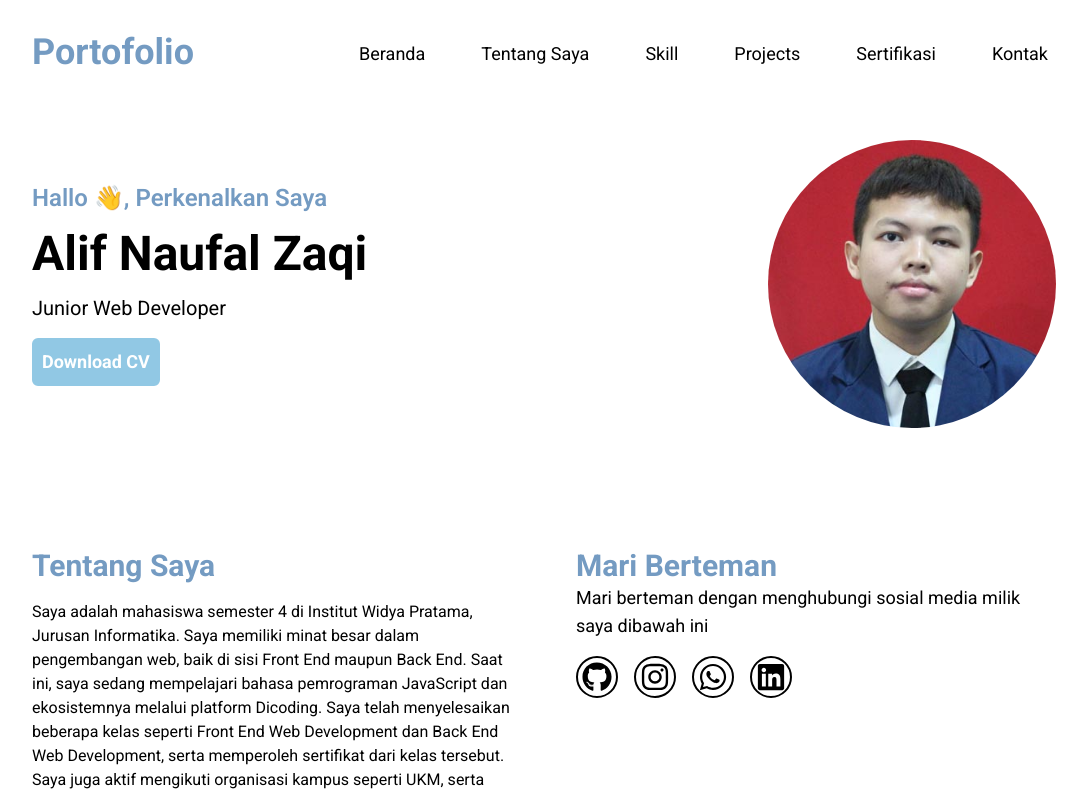
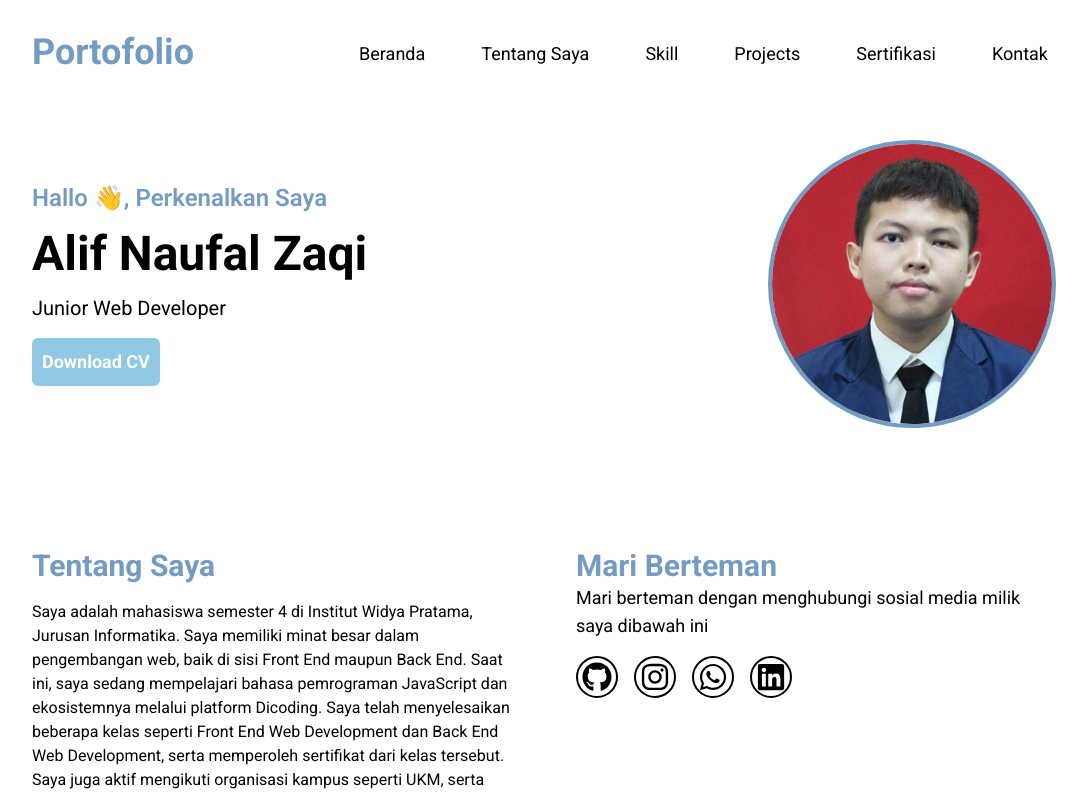
Before and after one commit to alifnaufal-zaqi/Portofolio-Web, a React (Vite) app: page / in a window 1280 px wide. Shown: the top 795 px of the page, without its empty margins (96-1183 px from the left). Built offline with nearby package versions, Linux system fonts and the light colour scheme.

Commit message:
Add border styling in profile picture

```diff
--- a/src/pages/Home.jsx
+++ b/src/pages/Home.jsx
@@ -62,7 +62,7 @@ const Home = () => {
             <img
               src="/ALIF-PNG.jpg"
               alt="Photo-Alif"
-              className="w-48 md:w-72 aspect-square object-cover object-top rounded-full"
+              className="w-48 md:w-72 aspect-square object-cover object-top border-4 border-primary rounded-full"
             />
           </div>
         </AnimatedContent>
```
